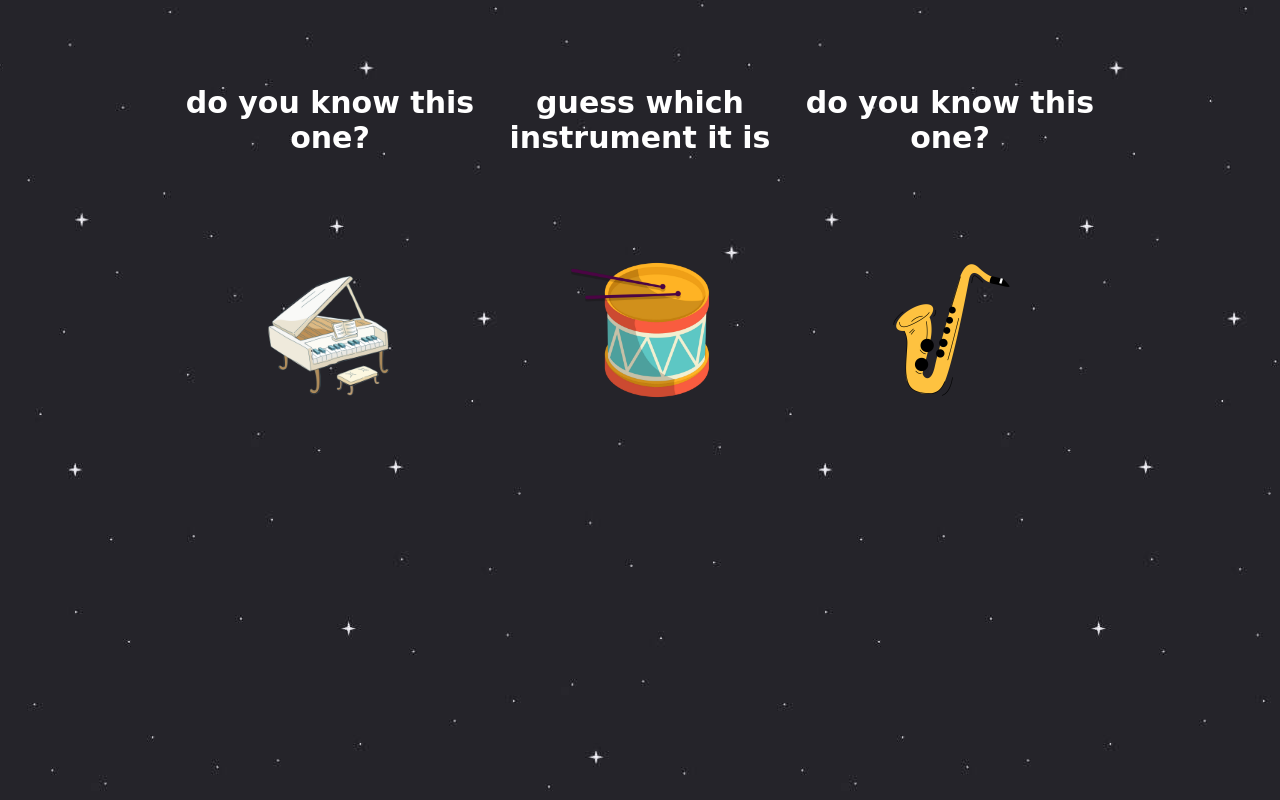
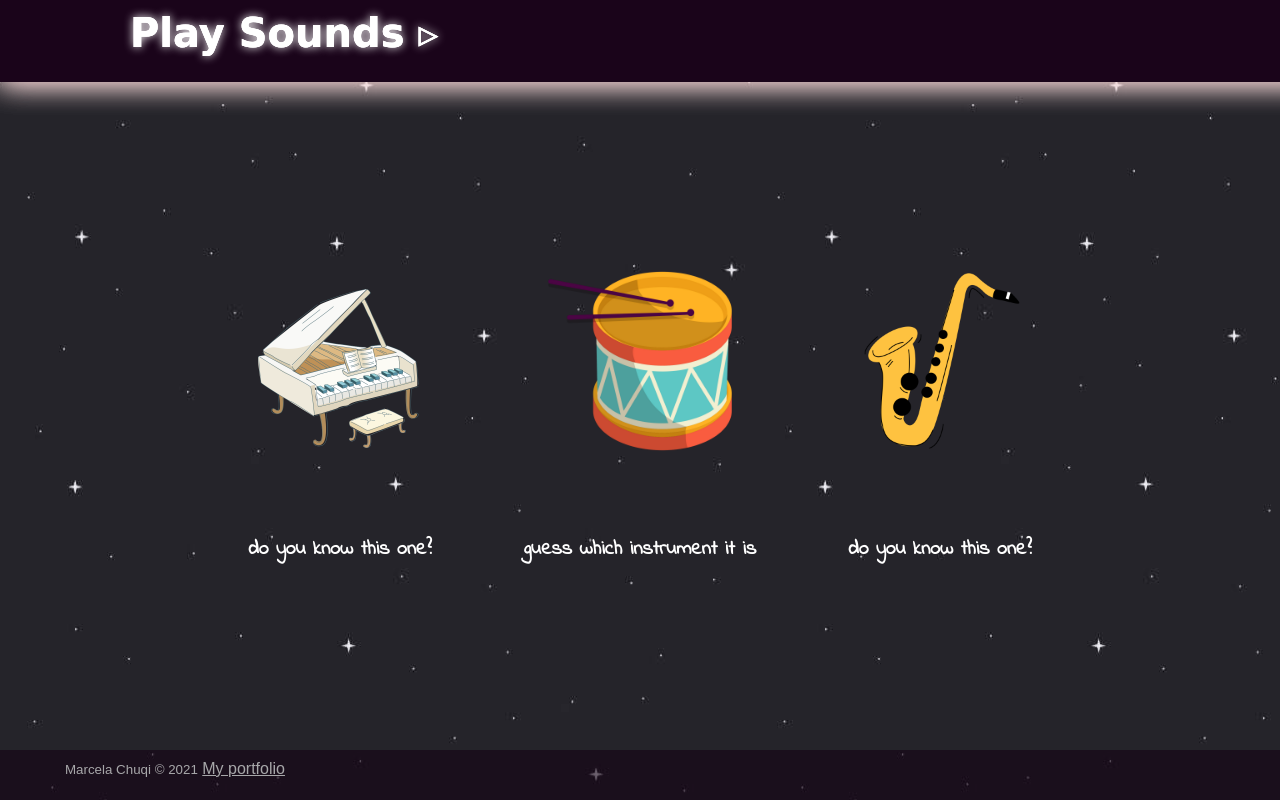
Before and after one commit to marcelachuqi/baby_music, a plain HTML site: page index.html in a window 1280 px wide. Drawn offline with Linux system fonts and the light colour scheme; a web font is replaced by a local one.

Commit message:
add final Js and Styles

```diff
--- a/index.html
+++ b/index.html
@@ -10,37 +10,58 @@
       href="https://fonts.googleapis.com/css2?family=Butterfly+Kids&display=swap"
       rel="stylesheet"
     />
+    <link rel="preconnect" href="https://fonts.googleapis.com" />
+    <link rel="preconnect" href="https://fonts.gstatic.com" crossorigin />
+    <link
+      href="https://fonts.googleapis.com/css2?family=Indie+Flower&display=swap"
+      rel="stylesheet"
+    />
     <link href="main.css" rel="stylesheet" />
 
     <title>Baby Music</title>
   </head>
   <body class="app_js blue mint yellow">
+    <header>
+      <h1 class="instrument_js">Play Sounds ▹</h1>
+    </header>
+
     <div class="app_div">
       <div>
-        <h1 class="instrument_js">do you know this one?</h1>
         <img src="image/piano.png" class="piano reproduce1" />
+        <h2 class="instrument1_js">do you know this one?</h2>
 
         <audio id="audio" controls class="piano-audio">
           <source type="audio/mp3" src="./sound/PIANOCOMEDYCTE07_60_1.mp3" />
         </audio>
       </div>
       <div>
-        <h1 class="instrument2_js">guess which instrument it is</h1>
         <img src="image/drum.png" class="drum reproduce2" />
+        <h2 class="instrument2_js">guess which instrument it is</h2>
 
         <audio id="audio" controls class="drum-audio">
           <source type="audio/mp3" src="./sound/008871959_prev.mp3" />
         </audio>
       </div>
       <div>
-        <h1 class="instrument3_js">do you know this one?</h1>
         <img src="image/saxo.png" class="saxo reproduce3" />
+        <h2 class="instrument3_js">do you know this one?</h2>
 
         <audio id="audio" controls class="saxo-audio">
           <source type="audio/mp3" src="./sound/008878823_prev.mp3" />
         </audio>
       </div>
     </div>
+    <footer class="footer_js">
+      <spam class="footer-text">
+        <small>Marcela Chuqi &copy; 2021</small>
+      </spam>
+
+      <spam>
+        <a class="footer-link" href="https://marcelachuqi.github.io/portfolio/"
+          >My portfolio</a
+        >
+      </spam>
+    </footer>
     <script src="./main.js"></script>
   </body>
 </html>
--- a/main.css
+++ b/main.css
@@ -2,28 +2,45 @@
   background-image: url(./image/wall2.png);
   background-position: center;
   background-repeat: repeat;
-
   display: flex;
   justify-content: center;
   align-items: center;
 }
+
+.instrument_js {
+  margin-top: 0px;
+  position: absolute;
+  font-size: 40px;
+  width: 100vw;
+  height: 9%;
+  left: 0px;
+  top: 0px;
+  position: fixed;
+  padding: 10px 0 0 130px;
+  color: rgb(255, 255, 255);
+  font-family: "Butterfly Kids", cursive;
+  background-color: rgb(26, 4, 26);
+  text-shadow: 0 0 0px #ffffff, 0 0 0px #ffffff, 0 0 10px #ffffff;
+  box-shadow: 0 0 0px #e8c5c5, 0 0 30px #f1c0c0, 0 0 30px #ffffff;
+}
 .app_div {
-  margin: 3rem;
+  margin-top: 20%;
   display: flex;
   flex-direction: row;
   align-items: center;
+  flex-wrap: wrap;
   text-align: center;
   justify-content: center;
-  width: 900px;
-  height: 500px;
+  width: 80%;
 }
 
-.instrument_js,
+.instrument1_js,
 .instrument2_js,
 .instrument3_js {
   color: white;
-  font-family: "Butterfly Kids", cursive;
-  font-size: 30px;
+  font-family: "Indie Flower", cursive;
+  font-size: 20px;
+  margin-top: 70px;
 }
 .piano-audio,
 .drum-audio,
@@ -34,12 +51,25 @@
 .piano,
 .drum,
 .saxo {
-  width: 150px;
-  margin: 80px;
+  width: 200px;
 }
 .piano:hover,
 .drum:hover,
 .saxo:hover {
   cursor: pointer;
-  transform: scale(1.8);
+  transform: scale(1.5);
 }
+.footer_js {
+  width: 100vw;
+  height: 5%;
+  padding: 10px 0 0 130px;
+  position: fixed;
+  bottom: 0px;
+  opacity: 0.6;
+  color: white;
+  font-family: Arial, Helvetica, sans-serif;
+  background-color: rgb(21, 2, 21);
+}
+.footer-link {
+  color: white;
+}
--- a/main.js
+++ b/main.js
@@ -1,6 +1,7 @@
 "use strict";
 const app = document.querySelector(".app_js");
 const selected = document.querySelector(".instrument_js");
+const selected1 = document.querySelector(".instrument1_js");
 const selected2 = document.querySelector(".instrument2_js");
 const selected3 = document.querySelector(".instrument3_js");
 const reproduce1 = document.querySelector(".reproduce1");
@@ -19,7 +20,7 @@ setColor();
 
 function handlePiano(event) {
   event.preventDefault();
-  selected.innerHTML = "This is a piano!";
+  selected1.innerHTML = "This is a piano!";
   pianoAudio.play();
 }
 
```
